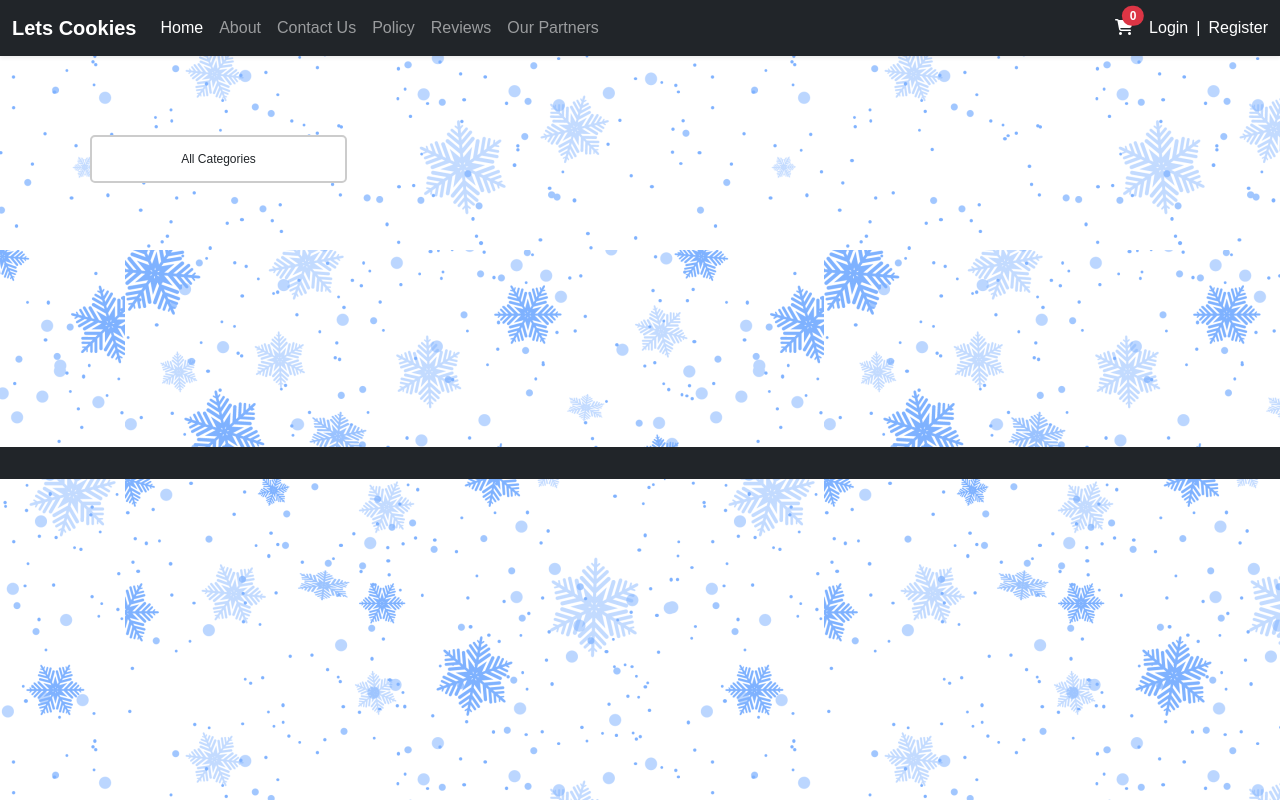
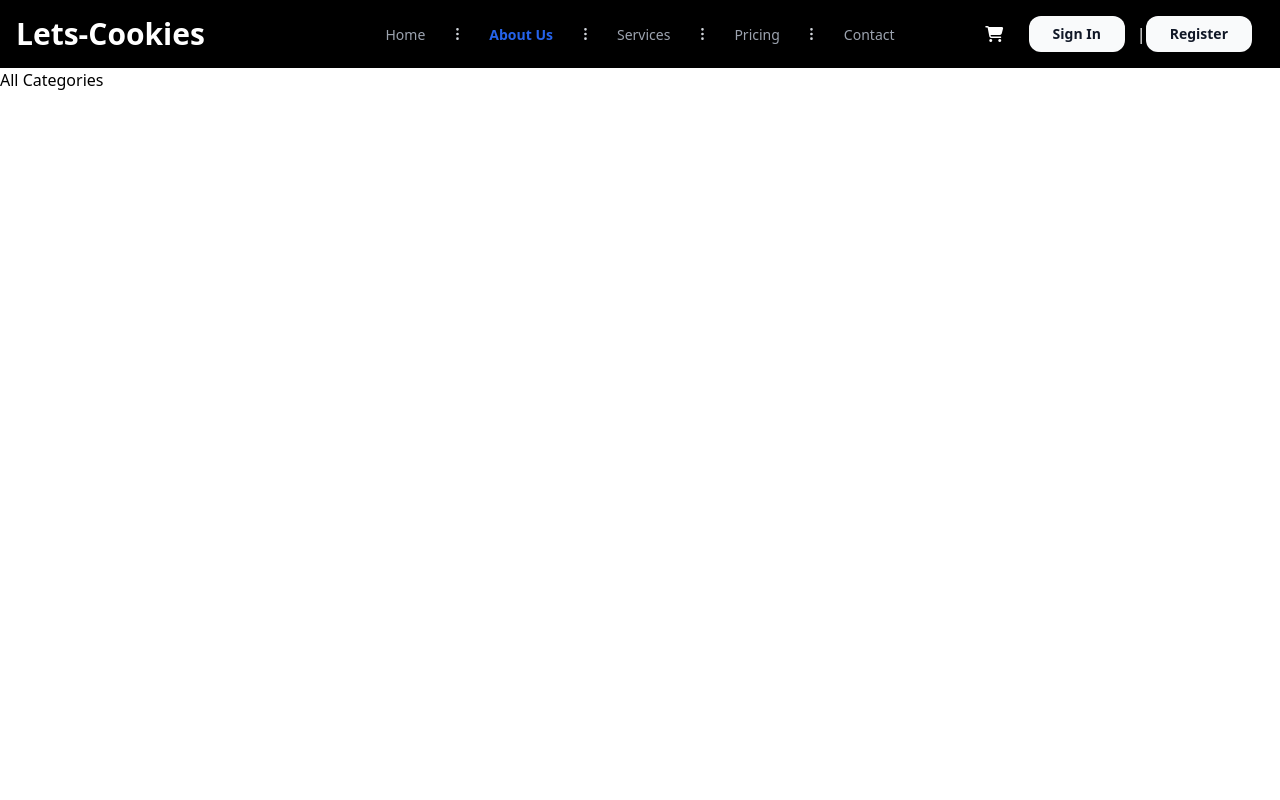
Before and after one commit to KiroCarllos/JS-App-ITI, a website: page src/index.html in a window 1280 px wide. Drawn offline with Linux system fonts and the light colour scheme; no server answers.

Commit message:
Complete convert nav to tailwind css

```diff
--- a/src/assets/js/auth.js
+++ b/src/assets/js/auth.js
@@ -11,11 +11,11 @@ function isLogin() {
 
 if (user) {
   username.innerHTML = user.username;
-  loginDiv.classList.add("d-none");
-  profileDiv.classList.remove("d-none");
+  loginDiv.classList.add("hidden");
+  profileDiv.classList.remove("hidden");
 } else {
-  loginDiv.classList.remove("d-none");
-  profileDiv.classList.add("d-none");
+  loginDiv.classList.remove("hidden");
+  profileDiv.classList.add("hidden");
 }
 
 function logout() {
--- a/src/index.html
+++ b/src/index.html
@@ -1,68 +1,166 @@
 <!DOCTYPE html>
 <html lang="en">
-
   <head>
     <meta charset="UTF-8" />
     <meta name="viewport" content="width=device-width, initial-scale=1.0" />
     <title>Sala App</title>
-  <link rel="stylesheet" href="assets/dist/css/bootstrap.min.css" />
-  <link rel="stylesheet" href="assets/css/style.css" />
+    <!-- <link rel="stylesheet" href="assets/dist/css/bootstrap.min.css" />
+    <link rel="stylesheet" href="assets/css/style.css" /> -->
     <link rel="stylesheet" href="assets/fonwawsome/all.css" />
 
-
-  <!-- <link rel="stylesheet" href="output.css"> -->
+    <link rel="stylesheet" href="output.css" />
   </head>
 
   <body>
     <header>
-    <nav class="navbar navbar-expand-lg navbar-dark bg-dark shadow-sm">
-      <div class="container-fluid">
-        <a class="navbar-brand fw-bold" href="/index.html">Lets Cookies</a>
-        <button class="navbar-toggler" type="button" data-bs-toggle="collapse" data-bs-target="#navbarSupportedContent"
-          aria-controls="navbarSupportedContent" aria-expanded="false" aria-label="Toggle navigation">
-          <span class="navbar-toggler-icon"></span>
+      <nav
+        class="relative px-4 py-4 flex justify-between items-center bg-black"
+      >
+        <a class="text-3xl font-bold leading-none text-white" href="/">
+          Lets-Cookies
+        </a>
+        <div class="lg:hidden">
+          <button class="navbar-burger flex items-center text-blue-600 p-3">
+            <svg
+              class="block h-4 w-4 fill-current"
+              viewBox="0 0 20 20"
+              xmlns="http://www.w3.org/2000/svg"
+            >
+              <title>Mobile menu</title>
+              <path d="M0 3h20v2H0V3zm0 6h20v2H0V9zm0 6h20v2H0v-2z"></path>
+            </svg>
           </button>
-        <div class="collapse navbar-collapse" id="navbarSupportedContent">
-          <ul class="navbar-nav me-auto mb-2 mb-lg-0">
-            <li class="nav-item">
-              <a class="nav-link active" aria-current="page" href="/index.html">Home</a>
+        </div>
+        <ul
+          class="hidden absolute top-1/2 left-1/2 transform -translate-y-1/2 -translate-x-1/2 lg:flex lg:mx-auto lg:flex lg:items-center lg:w-auto lg:space-x-6"
+        >
+          <li>
+            <a class="text-sm text-gray-400 hover:text-gray-500" href="/"
+              >Home</a
+            >
           </li>
-            <li class="nav-item">
-              <a class="nav-link" href="#">About</a>
+          <li class="text-gray-300">
+            <svg
+              xmlns="http://www.w3.org/2000/svg"
+              fill="none"
+              stroke="currentColor"
+              class="w-4 h-4 current-fill"
+              viewBox="0 0 24 24"
+            >
+              <path
+                stroke-linecap="round"
+                stroke-linejoin="round"
+                stroke-width="2"
+                d="M12 5v0m0 7v0m0 7v0m0-13a1 1 0 110-2 1 1 0 010 2zm0 7a1 1 0 110-2 1 1 0 010 2zm0 7a1 1 0 110-2 1 1 0 010 2z"
+              />
+            </svg>
           </li>
-            <li class="nav-item">
-              <a class="nav-link" href="#">Contact Us</a>
+          <li>
+            <a class="text-sm text-blue-600 font-bold" href="#">About Us</a>
           </li>
-            <li class="nav-item">
-              <a class="nav-link" href="#">Policy</a>
+          <li class="text-gray-300">
+            <svg
+              xmlns="http://www.w3.org/2000/svg"
+              fill="none"
+              stroke="currentColor"
+              class="w-4 h-4 current-fill"
+              viewBox="0 0 24 24"
+            >
+              <path
+                stroke-linecap="round"
+                stroke-linejoin="round"
+                stroke-width="2"
+                d="M12 5v0m0 7v0m0 7v0m0-13a1 1 0 110-2 1 1 0 010 2zm0 7a1 1 0 110-2 1 1 0 010 2zm0 7a1 1 0 110-2 1 1 0 010 2z"
+              />
+            </svg>
           </li>
-            <li class="nav-item">
-              <a class="nav-link" href="#">Reviews</a>
+          <li>
+            <a class="text-sm text-gray-400 hover:text-gray-500" href="#"
+              >Services</a
+            >
           </li>
-            <li class="nav-item">
-              <a class="nav-link" href="#">Our Partners</a>
+          <li class="text-gray-300">
+            <svg
+              xmlns="http://www.w3.org/2000/svg"
+              fill="none"
+              stroke="currentColor"
+              class="w-4 h-4 current-fill"
+              viewBox="0 0 24 24"
+            >
+              <path
+                stroke-linecap="round"
+                stroke-linejoin="round"
+                stroke-width="2"
+                d="M12 5v0m0 7v0m0 7v0m0-13a1 1 0 110-2 1 1 0 010 2zm0 7a1 1 0 110-2 1 1 0 010 2zm0 7a1 1 0 110-2 1 1 0 010 2z"
+              />
+            </svg>
+          </li>
+          <li>
+            <a class="text-sm text-gray-400 hover:text-gray-500" href="#"
+              >Pricing</a
+            >
+          </li>
+          <li class="text-gray-300">
+            <svg
+              xmlns="http://www.w3.org/2000/svg"
+              fill="none"
+              stroke="currentColor"
+              class="w-4 h-4 current-fill"
+              viewBox="0 0 24 24"
+            >
+              <path
+                stroke-linecap="round"
+                stroke-linejoin="round"
+                stroke-width="2"
+                d="M12 5v0m0 7v0m0 7v0m0-13a1 1 0 110-2 1 1 0 010 2zm0 7a1 1 0 110-2 1 1 0 010 2zm0 7a1 1 0 110-2 1 1 0 010 2z"
+              />
+            </svg>
+          </li>
+          <li>
+            <a class="text-sm text-gray-400 hover:text-gray-500" href="#"
+              >Contact</a
+            >
           </li>
         </ul>
-          <form class="d-flex align-items-center">
+
+        <form class="flex justify-items-center items-center">
           <a href="/pages/cart.html" class="position-relative me-3">
             <i class="fas fa-shopping-cart text-white"></i>
-              <span class="position-absolute top-0 start-100 translate-middle badge rounded-pill bg-danger"
-                id="cart-count"></span>
+            <span
+              class="position-absolute top-0 start-100 translate-middle badge rounded-pill bg-danger"
+              id="cart-count"
+            ></span>
           </a>
-            <div id="loginDiv" class="d-flex align-items-center">
-              <a class="text-white me-2" href="/pages/login.html">Login</a>
+
+          <div id="loginDiv" class="flex items-center">
+            <a
+              class="hidden lg:inline-block lg:ml-auto lg:mr-3 py-2 px-6 bg-gray-50 hover:bg-gray-100 text-sm text-gray-900 font-bold rounded-xl transition duration-200"
+              href="/pages/login.html"
+              >Sign In</a
+            >
             <span class="text-white">|</span>
-              <a class="text-white ms-2" href="#">Register</a>
+
+            <a
+              class="hidden lg:inline-block lg:ml-auto lg:mr-3 py-2 px-6 bg-gray-50 hover:bg-gray-100 text-sm text-gray-900 font-bold rounded-xl transition duration-200"
+              href="#"
+              >Register</a
+            >
           </div>
-            <div id="profileDiv" class="d-flex align-items-center ms-3">
-              <span class="text-white me-2">|</span>
+          <div id="profileDiv">
+            <span class="text-white mr-2">|</span>
             <span class="text-white" id="username"></span>
-              <span class="text-white ms-2">|</span>
-              <i class="logout fa-solid fa-right-from-bracket text-white ms-2" onclick="logout()"></i>
+            <span class="text-white ml-2">|</span>
+            <a
+              class="hidden lg:inline-block py-2 px-6 bg-blue-500 hover:bg-blue-600 text-sm text-white font-bold rounded-xl transition duration-200"
+              href="#"
+              onclick="logout()"
+            >
+              <i
+                class="cursor-pointer fa-solid fa-right-from-bracket text-white ml-2"
+              ></i
+            ></a>
           </div>
         </form>
-        </div>
-      </div>
       </nav>
     </header>
 
@@ -89,13 +187,10 @@
 
     <footer class="footer bg-dark text-white text-center py-3"></footer>
 
-  <script src="assets/dist/js/bootstrap.popper.min.js"></script>
-  <script src="assets/dist/js/bootstrap.min.js"></script>
     <script src="assets/js/categories.js"></script>
     <script src="assets/js/auth.js"></script>
     <script src="assets/js/products.js"></script>
     <script src="assets/js/cart.js"></script>
     <script src="assets/js/main.js"></script>
   </body>
-
 </html>
```
Also changed, not shown: src/output.css. Lines whose indentation alone changed are shown as unchanged.
